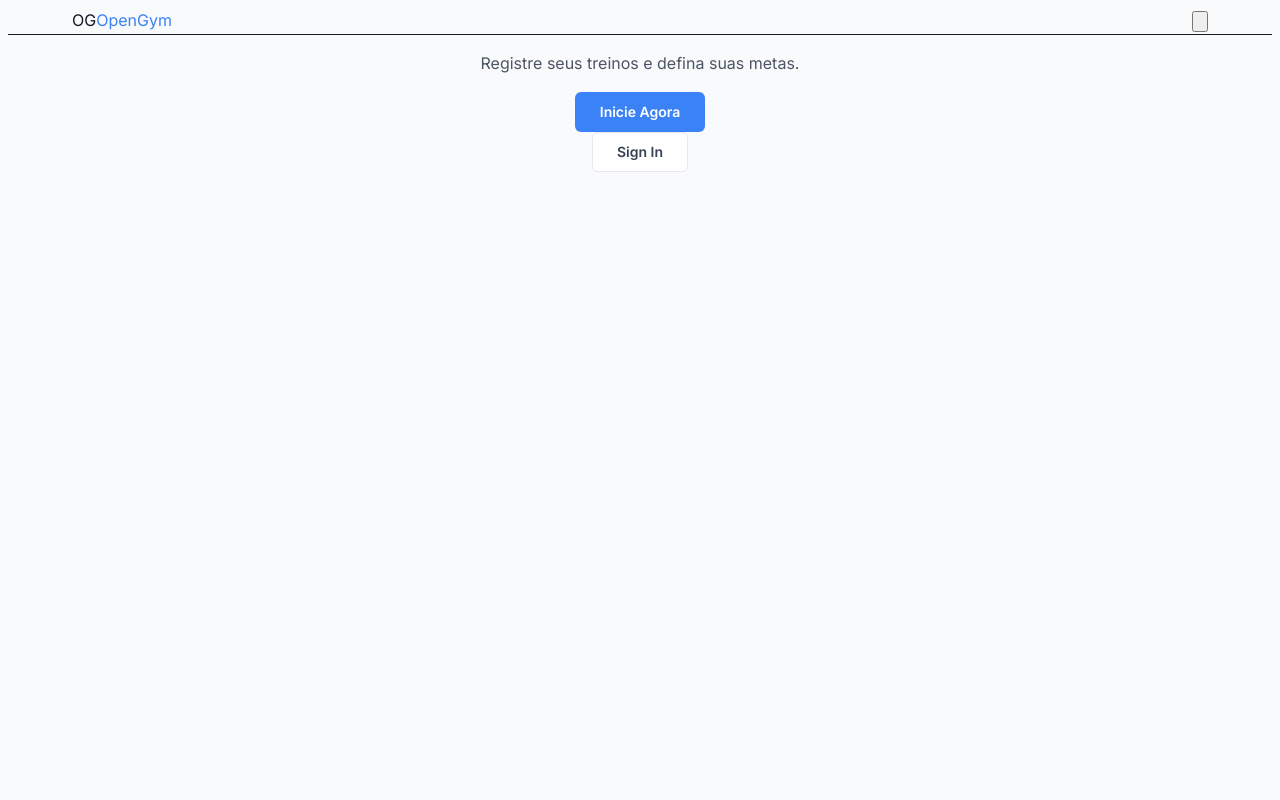
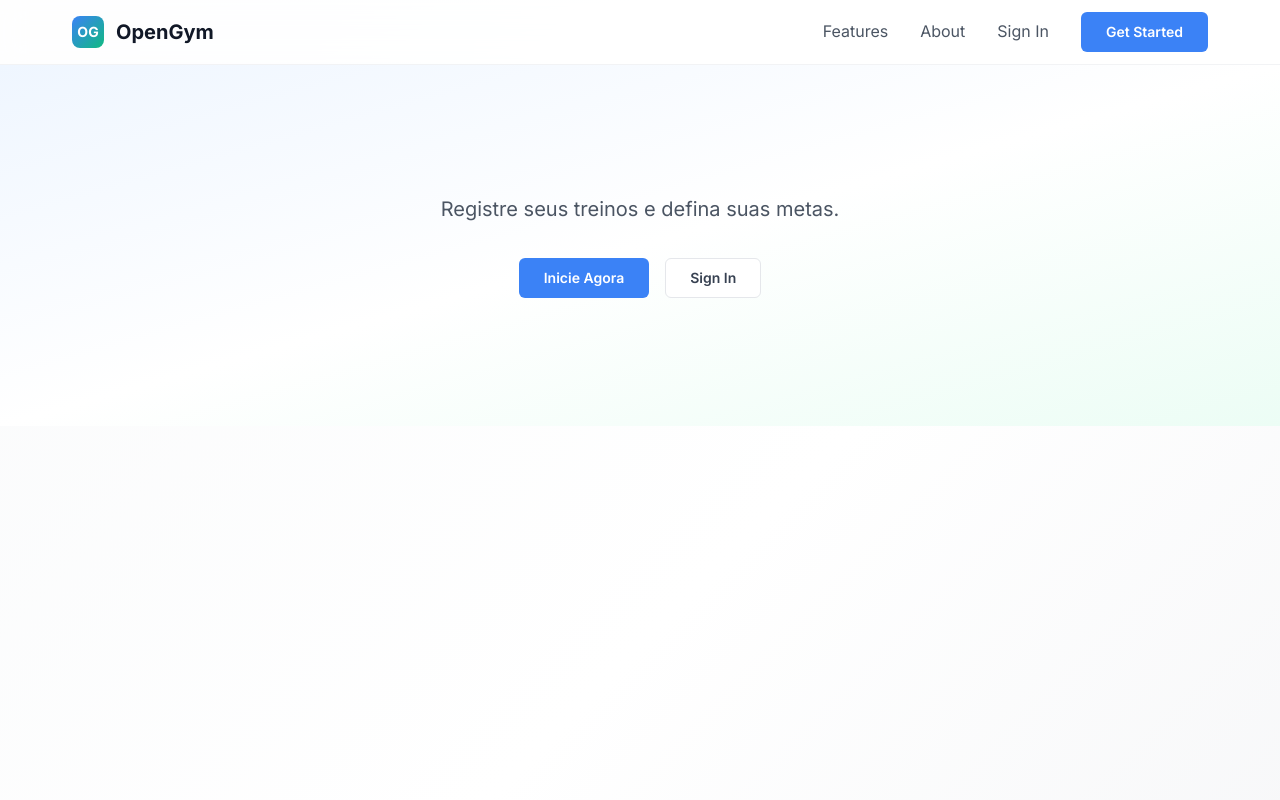
Before and after one commit to FernandoHPPinho/OpnGym, a Next.js app: page / in a window 1280 px wide. Shown: the top 800 px of the page. Built offline with nearby package versions, Linux system fonts and the light colour scheme.

Commit message:
dependencias css e tailwind

```diff
--- a/package.json
+++ b/package.json
@@ -30,7 +30,7 @@
     "@types/react": "19.1.6",
     "autoprefixer": "^10.4.21",
     "postcss": "^8.5.4",
-    "tailwindcss": "^4.1.8",
+    "tailwindcss": "^3.4.0",
     "typescript": "5.8.3"
   }
 }
--- /dev/null
+++ b/postcss.config.js
@@ -0,0 +1,6 @@
+module.exports = {
+  plugins: {
+    tailwindcss: {},
+    autoprefixer: {},
+  },
+}
--- /dev/null
+++ b/tailwind.config.js
@@ -0,0 +1,61 @@
+/** @type {import('tailwindcss').Config} */
+module.exports = {
+  content: [
+    './pages/**/*.{js,ts,jsx,tsx,mdx}',
+    './components/**/*.{js,ts,jsx,tsx,mdx}',
+    './app/**/*.{js,ts,jsx,tsx,mdx}',
+  ],
+  theme: {
+    extend: {
+      colors: {
+        primary: {
+          50: 'rgb(239 246 255)',
+          100: 'rgb(219 234 254)',
+          200: 'rgb(191 219 254)',
+          300: 'rgb(147 197 253)',
+          400: 'rgb(96 165 250)',
+          500: 'rgb(59 130 246)',
+          600: 'rgb(37 99 235)',
+          700: 'rgb(29 78 216)',
+          800: 'rgb(30 64 175)',
+          900: 'rgb(30 58 138)',
+        },
+        secondary: {
+          50: 'rgb(236 253 245)',
+          100: 'rgb(209 250 229)',
+          200: 'rgb(167 243 208)',
+          300: 'rgb(110 231 183)',
+          400: 'rgb(52 211 153)',
+          500: 'rgb(16 185 129)',
+          600: 'rgb(5 150 105)',
+          700: 'rgb(4 120 87)',
+          800: 'rgb(6 95 70)',
+          900: 'rgb(6 78 59)',
+        },
+      },
+      fontFamily: {
+        sans: ['Inter', 'system-ui', 'sans-serif'],
+      },
+      animation: {
+        'fade-in': 'fadeIn 0.3s ease-out',
+        'slide-in': 'slideIn 0.3s ease-out',
+        'loading': 'loading 1.5s infinite',
+      },
+      keyframes: {
+        fadeIn: {
+          '0%': { opacity: '0', transform: 'translateY(10px)' },
+          '100%': { opacity: '1', transform: 'translateY(0)' },
+        },
+        slideIn: {
+          '0%': { opacity: '0', transform: 'translateX(-20px)' },
+          '100%': { opacity: '1', transform: 'translateX(0)' },
+        },
+        loading: {
+          '0%': { backgroundPosition: '200% 0' },
+          '100%': { backgroundPosition: '-200% 0' },
+        },
+      },
+    },
+  },
+  plugins: [],
+}
```
Also changed, not shown: 1 other file (tests, documents, lock files or other folders).
